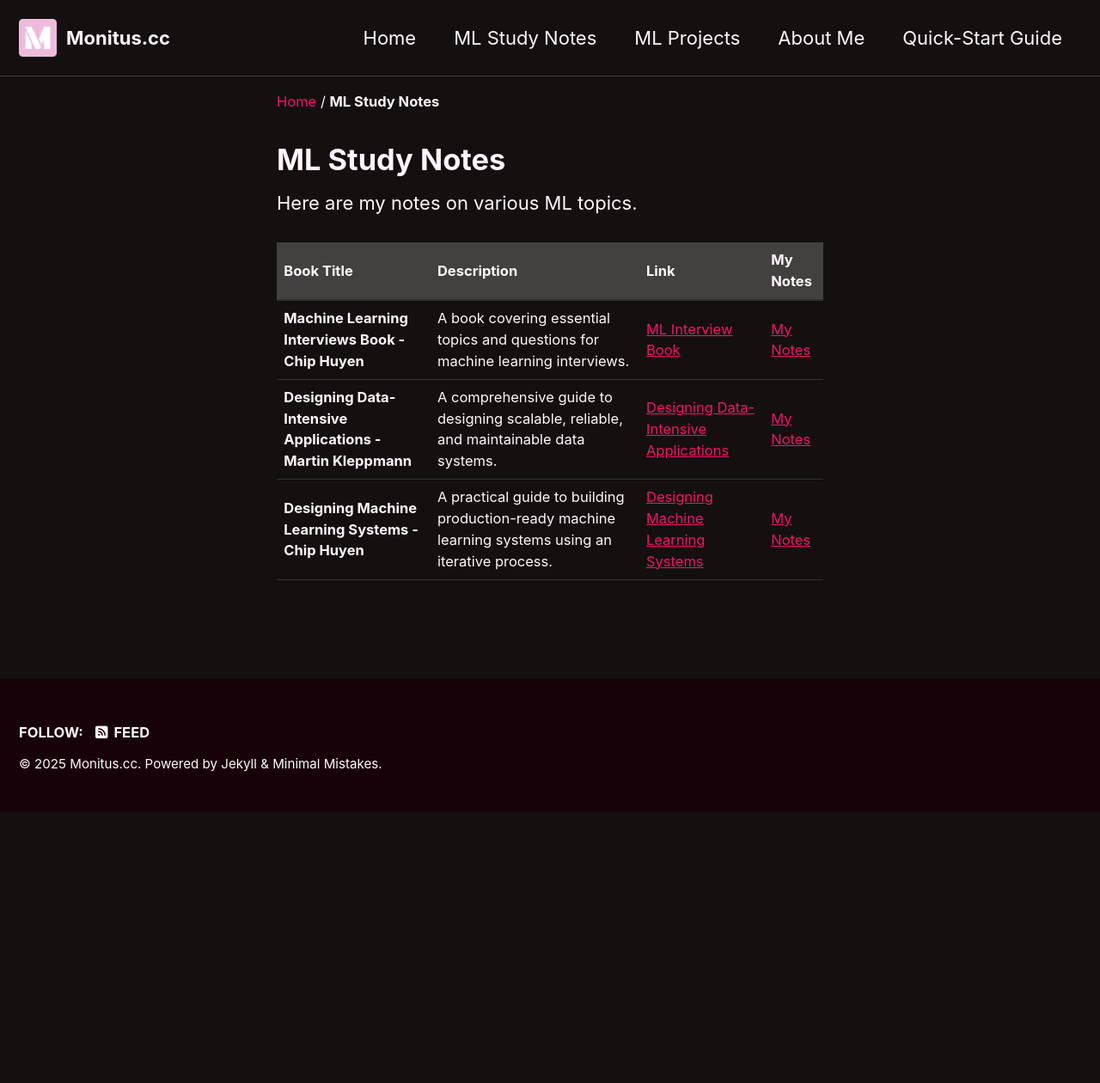
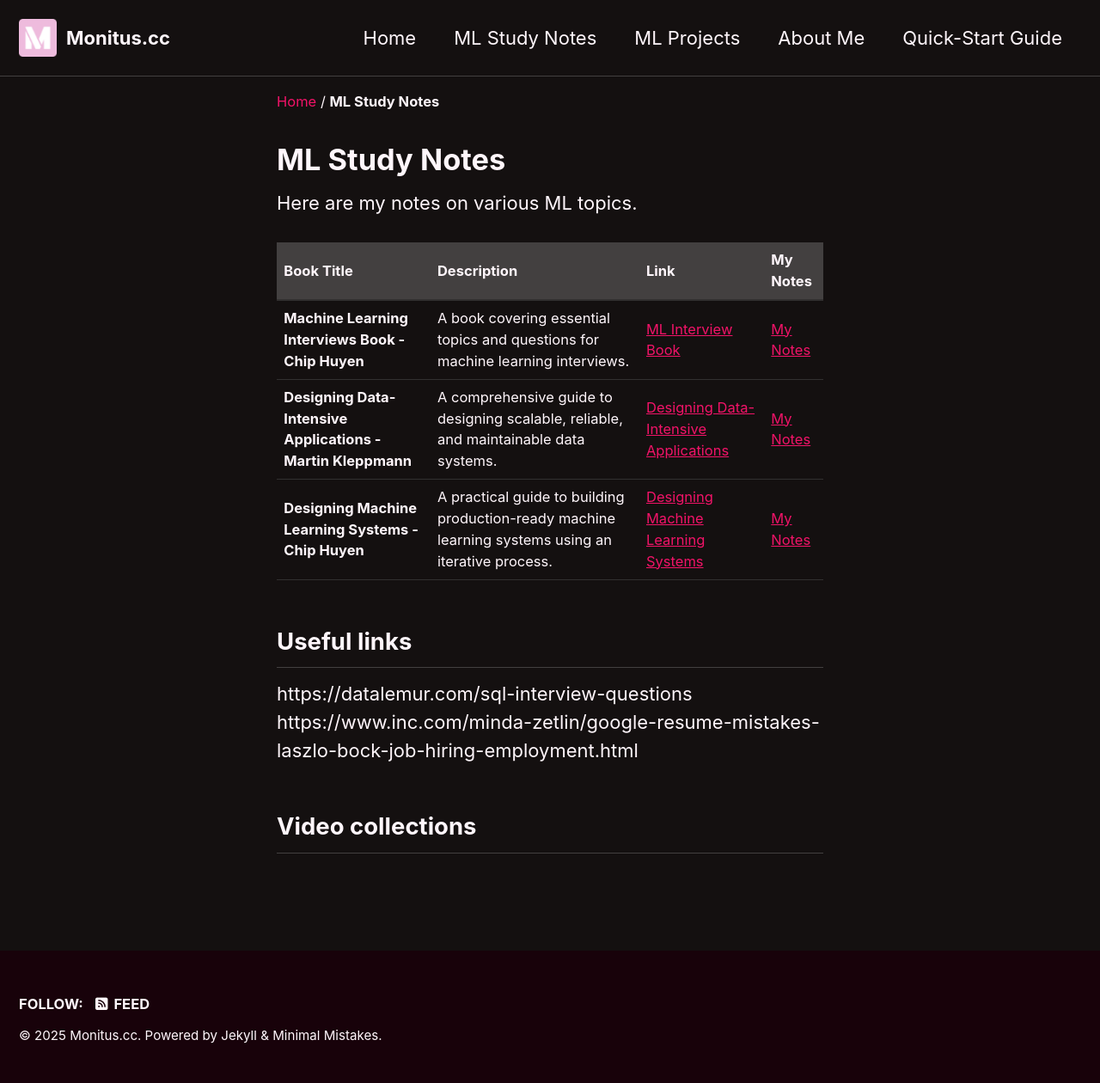
Before and after one commit to monitus2022/monitus2022.github.io, a Jekyll site: the page built from _pages/notes/notes.md, in a window 1280 px wide. Shown: the whole page at 86% size. Built offline with Jekyll 4.4.1, drawn with Linux system fonts in a browser that asks for light colours; cached includes are drawn as plain includes; before the commit the page ends 945 px from its top, so only the background shows below that.

Commit message:
added links

```diff
--- a/_pages/notes/notes.md
+++ b/_pages/notes/notes.md
@@ -12,3 +12,11 @@ Here are my notes on various ML topics.
 | **Machine Learning Interviews Book - Chip Huyen**                   | A book covering essential topics and questions for machine learning interviews.                | [ML Interview Book](https://huyenchip.com/ml-interviews-book/)                         | [My Notes](ml-interview-book/ch1.md)                                         |
 | **Designing Data-Intensive Applications - Martin Kleppmann**        | A comprehensive guide to designing scalable, reliable, and maintainable data systems.          | [Designing Data-Intensive Applications](https://dataintensive.net/)                    | [My Notes](designing-data-intensive-applications/ch1.md)                     |
 | **Designing Machine Learning Systems - Chip Huyen**                 | A practical guide to building production-ready machine learning systems using an iterative process. | [Designing Machine Learning Systems](https://huyenchip.com/ml-design-book/)            | [My Notes](designing-machine-learning-systems/ch1.md)                        |
+
+## Useful links
+
+https://datalemur.com/sql-interview-questions
+https://www.inc.com/minda-zetlin/google-resume-mistakes-laszlo-bock-job-hiring-employment.html
+
+
+## Video collections
```
Also changed, not shown: _pages/notes/videos.md (added, +10 -0 lines).
